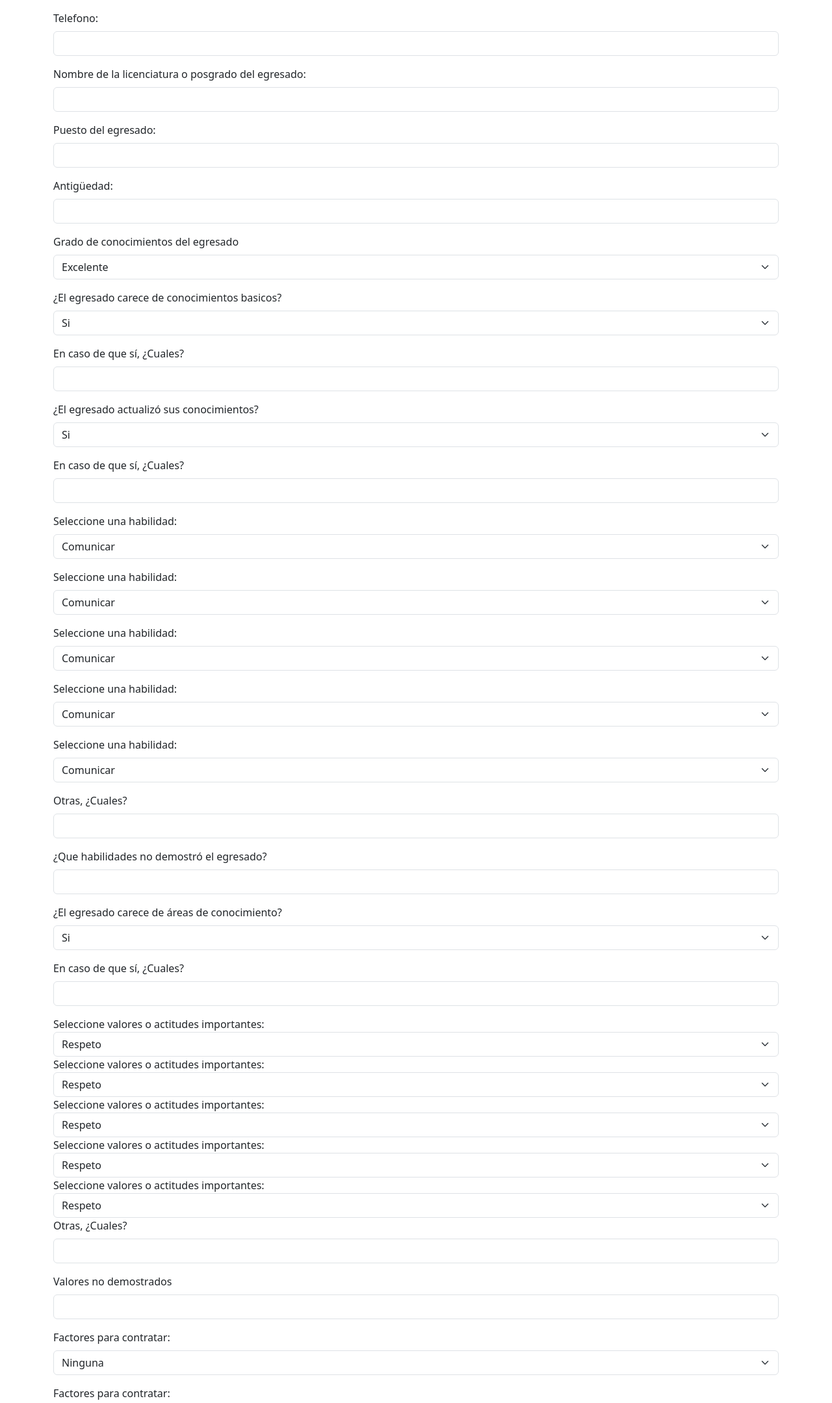
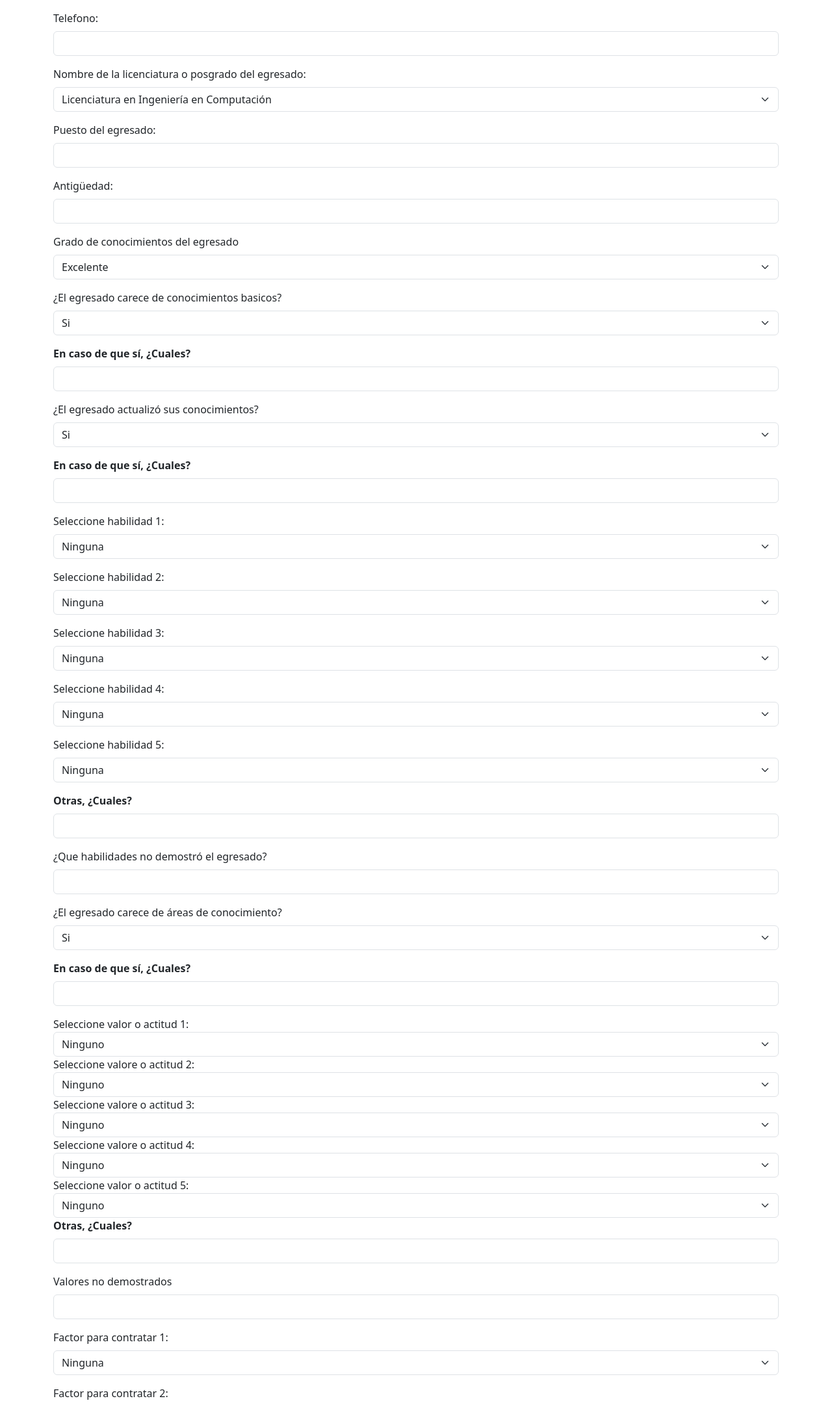
Before and after one commit to CarlosAlbertoMS/egresados_main, a website: page static/empleadores.html in a window 1280 px wide. Shown: the part 422-2581 px from the top of the page at 65% size. Drawn offline with nearby package versions, Linux system fonts and the light colour scheme.

Commit message:
modify front end to have a better understanding

```diff
--- a/explain.txt
+++ b/explain.txt
@@ -4,4 +4,4 @@ en la db la tabla contiene como nombre del campo la pregunta con numero, por eje
 como las preguntas que piden elegir 5 o más.
 para el caaso de donde se guardan numeros, dependiendo de la pregunta guarda un numero:
 las de si, no se guarda 1 si 2 no
-para las demás como son por inciso, cada inciso es un numero, a=1, b=2, etc etc
+para las demás como son por inciso, cada inciso es un numero, a=1, b=2, etc etc2
--- a/static/empleadores.html
+++ b/static/empleadores.html
@@ -34,7 +34,44 @@
 
             <div class="mb-3">
                 <label for="licenciatura_posgrado" class="form-label">Nombre de la licenciatura o posgrado del egresado:</label>
-                <input type="text" class="form-control" id="licenciatura_posgrado" name="licenciatura_posgrado"  >
+                <select class="form-select" id="licenciatura_posgrado" name="licenciatura_posgrado"  >
+                <option value="2">Licenciatura en Ingeniería en Computación</option>
+                    <option value="3">Licenciatura en Ingeniería en Diseño</option>
+                    <option value="4">Licenciatura en Ingeniería en Electrónica</option>
+                    <option value="5">Licenciatura en Ciencias Empresariales</option>
+                    <option value="6">Licenciatura en Ingeniería en Alimentos</option>
+                    <option value="7">Licenciatura en Matemáticas Aplicadas</option>
+                    <option value="8">Maestría en Electrónica y Computación</option>
+                    <option value="9">Doctorado en Electrónica y Computación</option>
+                    <option value="10">Maestría en Computación con Especialidad en Sistemas Distribuidos</option>
+                    <option value="11">Licenciatura en Ingeniería Industrial</option>
+                    <option value="12">Licenciatura en Estudios Mexicanos</option>
+                    <option value="13">Mestría en Ingeniería en Software</option>
+                    <option value="14">Ingeniería en Mecatrónica</option>
+                    <option value="15">Mestría en Administración de Negocios</option>
+                    <option value="16">Mestría en Medios Interactivos</option>
+                    <option value="17">Licenciatura en Ingeniería en Física Aplicada</option>
+                    <option value="18">Maestría en Ciencias: Productos Naturales y Alimentos</option>
+                    <option value="19">Mestría en Tecnología Avanzada de Manufactura</option>
+                    <option value="20">Maestría en Tecnologías de Cómputo Aplicado</option>
+                    <option value="21">Mestría en Electrónica, Opción: Sistemas Inteligentes Aplicados</option>
+                    <option value="22">Maestría en Modelación Matematica</option>
+                    <option value="23">Maestría en Diseño de Muebles</option>
+                    <option value="24">Maestría en Diseño de Modas</option>
+                    <option value="25">Maestría en Robótica</option>
+                    <option value="26">Doctorado en Tecnologías de Cómputo Aplicado E Ingeniería de la Computación</option>
+                    <option value="27">Doctorado en Electrónica, Opción: Sistemas Inteligentes Aplicados</option>
+                    <option value="28">Doctorado en Robótica</option>
+                    <option value="29">Doctorado en Modelación Matemática</option>
+                    <option value="30">Maestría en Ciencias de Materiales</option>
+                    <option value="31">Licenciatura en Ingeniería Mecánica Automotriz</option>
+                    <option value="32">Licenciatura en Ingeniería Civil</option>
+                    <option value="33">Doctorado en Ciencias: Productos Naturales y Alimentos</option>
+                    <option value="34">Maestría en Inteligencia Artificial</option>
+                    <option value="35">Doctorado en Inteligencia Artificial</option>
+                    <option value="36">Ingeniería Química en Procesos Sostenibles</option>
+                    <option value="37">Maestría en Ciencia de Datos</option>
+                    </select>
             </div>
 
             <div class="mb-3">
@@ -65,7 +102,7 @@
                 </select>
             </div>
             <div class="mb-3">
-                <label for="puesto_egresado" class="form-label">En caso de que sí, ¿Cuales?</label>
+                <label for="puesto_egresado" class="form-label"><b>En caso de que sí, ¿Cuales?</b></label>
                 <input type="text" class="form-control" id="carencias_con" name="carencias_con"  >
             </div>
 
@@ -77,13 +114,14 @@
                 </select>
             </div>
             <div class="mb-3">
-                <label for="puesto_egresado" class="form-label">En caso de que sí, ¿Cuales?</label>
+                <label for="puesto_egresado" class="form-label"><b>En caso de que sí, ¿Cuales?</b></label>
                 <input type="text" class="form-control" id="act_con" name="act_con"  >
             </div>
 
             <div class="mb-3">
-                <label for="habilidades" class="form-label">Seleccione una habilidad:</label>
+                <label for="habilidades" class="form-label">Seleccione habilidad 1:</label>
                 <select class="form-select" id="4a" name="4a" >
+                    <option value=0>Ninguna</option>
                     <option value=1>Comunicar</option>
                     <option value=2>Dirigir</option>
                     <option value=3>Trabajar en equipo</option>
@@ -109,8 +147,9 @@
             </div>
 
             <div class="mb-3">
-                <label for="habilidades" class="form-label">Seleccione una habilidad:</label>
+                <label for="habilidades" class="form-label">Seleccione habilidad 2:</label>
                 <select class="form-select" id="4b" name="4b" >
+                    <option value=0>Ninguna</option>
                     <option value=1>Comunicar</option>
                     <option value=2>Dirigir</option>
                     <option value=3>Trabajar en equipo</option>
@@ -135,8 +174,9 @@
                 </select>
             </div>
             <div class="mb-3">
-                <label for="habilidades" class="form-label">Seleccione una habilidad:</label>
+                <label for="habilidades" class="form-label">Seleccione habilidad 3:</label>
                 <select class="form-select" id="4c" name="4c" >
+                    <option value=0>Ninguna</option>
                     <option value=1>Comunicar</option>
                     <option value=2>Dirigir</option>
                     <option value=3>Trabajar en equipo</option>
@@ -161,8 +201,9 @@
                 </select>
             </div>
             <div class="mb-3">
-                <label for="habilidades" class="form-label">Seleccione una habilidad:</label>
+                <label for="habilidades" class="form-label">Seleccione habilidad 4:</label>
                 <select class="form-select" id="4d" name="4d" >
+                    <option value=0>Ninguna</option>
                     <option value=1>Comunicar</option>
                     <option value=2>Dirigir</option>
                     <option value=3>Trabajar en equipo</option>
@@ -187,8 +228,9 @@
                 </select>
             </div>
             <div class="mb-3">
-                <label for="habilidades" class="form-label">Seleccione una habilidad:</label>
+                <label for="habilidades" class="form-label">Seleccione habilidad 5:</label>
                 <select class="form-select" id="4e" name="4e" >
+                    <option value=0>Ninguna</option>
                     <option value=1>Comunicar</option>
                     <option value=2>Dirigir</option>
                     <option value=3>Trabajar en equipo</option>
@@ -214,7 +256,7 @@
             </div>
 
             <div class="mb-3">
-                <label for="puesto_egresado" class="form-label">Otras, ¿Cuales?</label>
+                <label for="puesto_egresado" class="form-label"><b>Otras, ¿Cuales?</b></label>
                 <input type="text" class="form-control" id="4f" name="4f">
             </div>
 
@@ -231,12 +273,13 @@
                 </select>
             </div>
             <div class="mb-3">
-                <label for="puesto_egresado" class="form-label">En caso de que sí, ¿Cuales?</label>
+                <label for="puesto_egresado" class="form-label"><b>En caso de que sí, ¿Cuales?</b></label>
                 <input type="text" class="form-control" id="6b" name="6b"  >
             </div>
 
-            <label for="valores">Seleccione valores o actitudes importantes:</label>
+            <label for="valores">Seleccione valor o actitud 1:</label>
 <select id="7a" name="7a" class="form-select">
+    <option value=0>Ninguno</option>
     <option value=1>Respeto</option>
     <option value=2>Honestidad</option>
     <option value=3>Lealtad</option>
@@ -260,8 +303,9 @@
     <option value=21>Justicia</option>
 </select>
 
-<label for="valores">Seleccione valores o actitudes importantes:</label>
+<label for="valores">Seleccione valore o actitud 2:</label>
 <select id="7b" name="7b" class="form-select">
+    <option value=0>Ninguno</option>
     <option value=1>Respeto</option>
     <option value=2>Honestidad</option>
     <option value=3>Lealtad</option>
@@ -285,8 +329,9 @@
     <option value=21>Justicia</option>
 </select>
 
-<label for="valores">Seleccione valores o actitudes importantes:</label>
+<label for="valores">Seleccione valore o actitud 3:</label>
 <select id="7c" name="7c" class="form-select">
+    <option value=0>Ninguno</option>
     <option value=1>Respeto</option>
     <option value=2>Honestidad</option>
     <option value=3>Lealtad</option>
@@ -310,8 +355,9 @@
     <option value=21>Justicia</option>
 </select>
 
-<label for="valores">Seleccione valores o actitudes importantes:</label>
+<label for="valores">Seleccione valore o actitud 4:</label>
 <select id="7d" name="7d" class="form-select">
+    <option value=0>Ninguno</option>
     <option value=1>Respeto</option>
     <option value=2>Honestidad</option>
     <option value=3>Lealtad</option>
@@ -335,8 +381,9 @@
     <option value=21>Justicia</option>
 </select>
 
-<label for="valores">Seleccione valores o actitudes importantes:</label>
+<label for="valores">Seleccione valor o actitud 5:</label>
 <select id="7e" name="7e" class="form-select">
+    <option value=0>Ninguno</option>
     <option value=1>Respeto</option>
     <option value=2>Honestidad</option>
     <option value=3>Lealtad</option>
@@ -361,7 +408,7 @@
 </select>
 
 <div class="mb-3">
-    <label for="puesto_egresado" class="form-label">Otras, ¿Cuales?</label>
+    <label for="puesto_egresado" class="form-label"><b>Otras, ¿Cuales?</b></label>
     <input type="text" class="form-control" id="7f" name="7f">
 </div>
 
@@ -371,7 +418,7 @@
 </div>
 
 <div class="mb-3">
-    <label for="habilidades" class="form-label">Factores para contratar:</label>
+    <label for="habilidades" class="form-label">Factor para contratar 1:</label>
     <select class="form-select" id="9a" name="9a" >
         <option value=0>Ninguna</option>
         <option value=1>Competencias Laborales</option>
@@ -383,7 +430,7 @@
     </select>
 </div>
 <div class="mb-3">
-    <label for="habilidades" class="form-label">Factores para contratar:</label>
+    <label for="habilidades" class="form-label">Factor para contratar 2:</label>
     <select class="form-select" id="9b" name="9b" >
         <option value=0>Ninguna</option>
         <option value=1>Competencias Laborales</option>
@@ -395,7 +442,7 @@
     </select>
 </div>
 <div class="mb-3">
-    <label for="habilidades" class="form-label">Factores para contratar:</label>
+    <label for="habilidades" class="form-label">Factor para contratar 3:</label>
     <select class="form-select" id="9c" name="9c" >
         <option value=0>Ninguna</option>
         <option value=1>Competencias Laborales</option>
@@ -407,7 +454,7 @@
     </select>
 </div>
 <div class="mb-3">
-    <label for="habilidades" class="form-label">Factores para contratar:</label>
+    <label for="habilidades" class="form-label">Factor para contratar 3:</label>
     <select class="form-select" id="9d" name="9d" >
         <option value=0>Ninguna</option>
         <option value=1>Competencias Laborales</option>
@@ -419,7 +466,7 @@
     </select>
 </div>
 <div class="mb-3">
-    <label for="habilidades" class="form-label">Factores para contratar:</label>
+    <label for="habilidades" class="form-label">Factor para contratar 4:</label>
     <select class="form-select" id="9e" name="9e" >
         <option value=0>Ninguna</option>
         <option value=1>Competencias Laborales</option>
@@ -431,7 +478,7 @@
     </select>
 </div>
 <div class="mb-3">
-    <label for="habilidades" class="form-label">Factores para contratar:</label>
+    <label for="habilidades" class="form-label">Factor para contratar 5:</label>
     <select class="form-select" id="9f" name="9f" >
         <option value=0>Ninguna</option>
         <option value=1>Competencias Laborales</option>
@@ -444,7 +491,7 @@
 </div>
 
 <div class="mb-3">
-    <label for="puesto_egresado" class="form-label">Otras, ¿Cuales?</label>
+    <label for="puesto_egresado" class="form-label"><b>Otras, ¿Cuales?</b></label>
     <input type="text" class="form-control" id="9g" name="9g">
 </div>
 
@@ -512,18 +559,19 @@
     </select>
 </div>
 <div class="mb-3">
-    <label for="puesto_egresado" class="form-label">En caso de que no, ¿Por qué?</label>
+    <label for="puesto_egresado" class="form-label"><b>En caso de que no, ¿Por qué?</b></label>
     <input type="text" class="form-control" id="11b" name="11b"  >
 </div>
 
 <div class="mb-3">
-    <label for="puesto_egresado" class="form-label">recomendaciones para mejorar la formación Profesional</label>
+    <label for="puesto_egresado" class="form-label">Recomendaciones para mejorar la formación Profesional (máximo 50 caracteres)</label>
     <input type="text" class="form-control" id="12" name="12"  >
 </div>
 
 
-<button type="submit" class="btn btn-primary">Enviar</button>
-</form>
+<div style="display: flex; justify-content: center; align-items: center; margin-bottom: 20px;">
+    <button type="submit" class="btn btn-primary">Guardar</button>
+</div></form>
 </div>
 
 <script>
@@ -543,7 +591,7 @@
   correo: formData.get("correo"),
   puesto: formData.get("puesto"),
   telefono: formData.get("telefono"),
-  licenciatura_posgrado: formData.get("licenciatura_posgrado"),
+  licenciatura_posgrado: Number(formData.get("licenciatura_posgrado")),
   puesto_egresado: formData.get("puesto_egresado"),
   antiguedad: Number(formData.get("antiguedad")),
   uno: Number(formData.get("conocimientos_egresado")),
```
Also changed, not shown: 2 other files.
